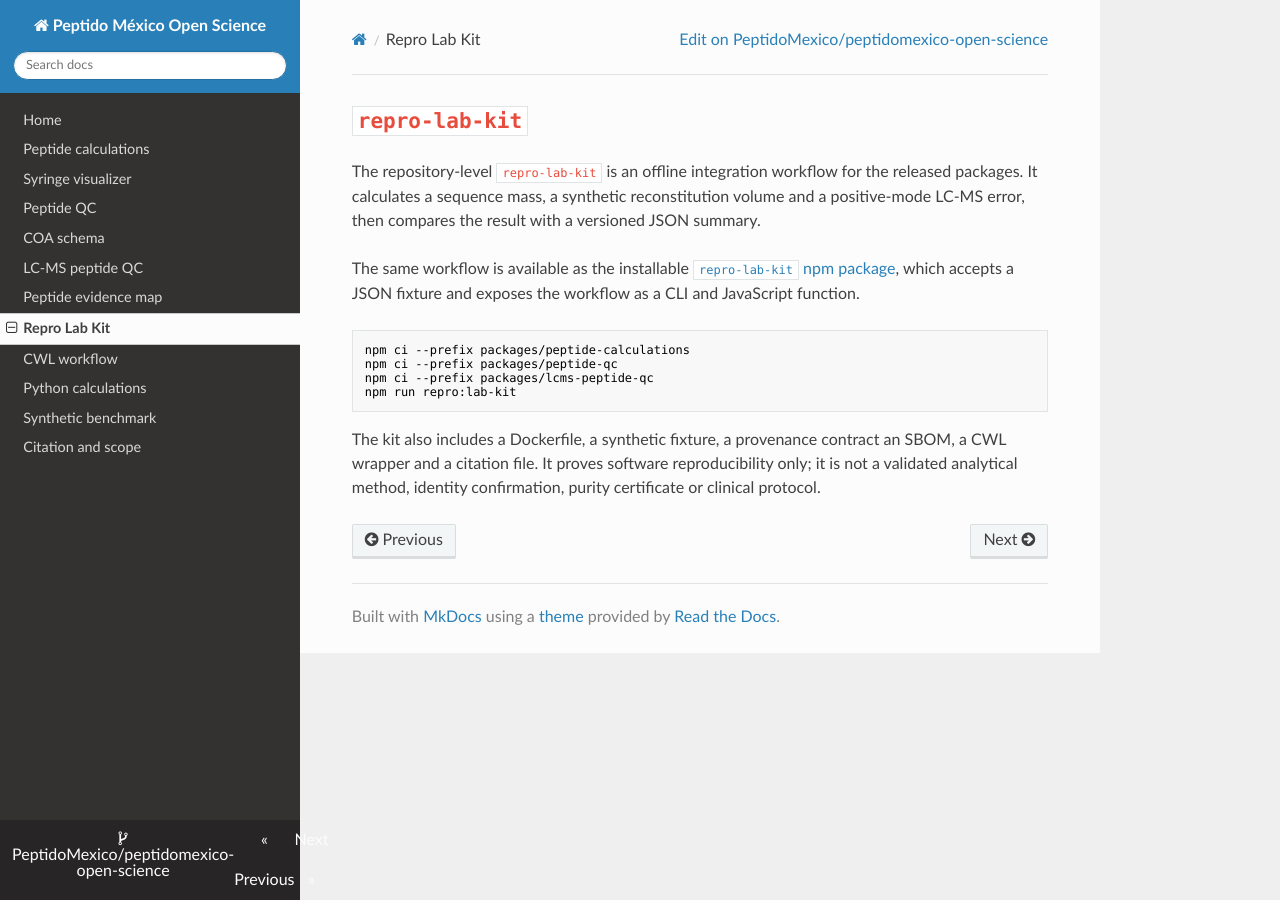
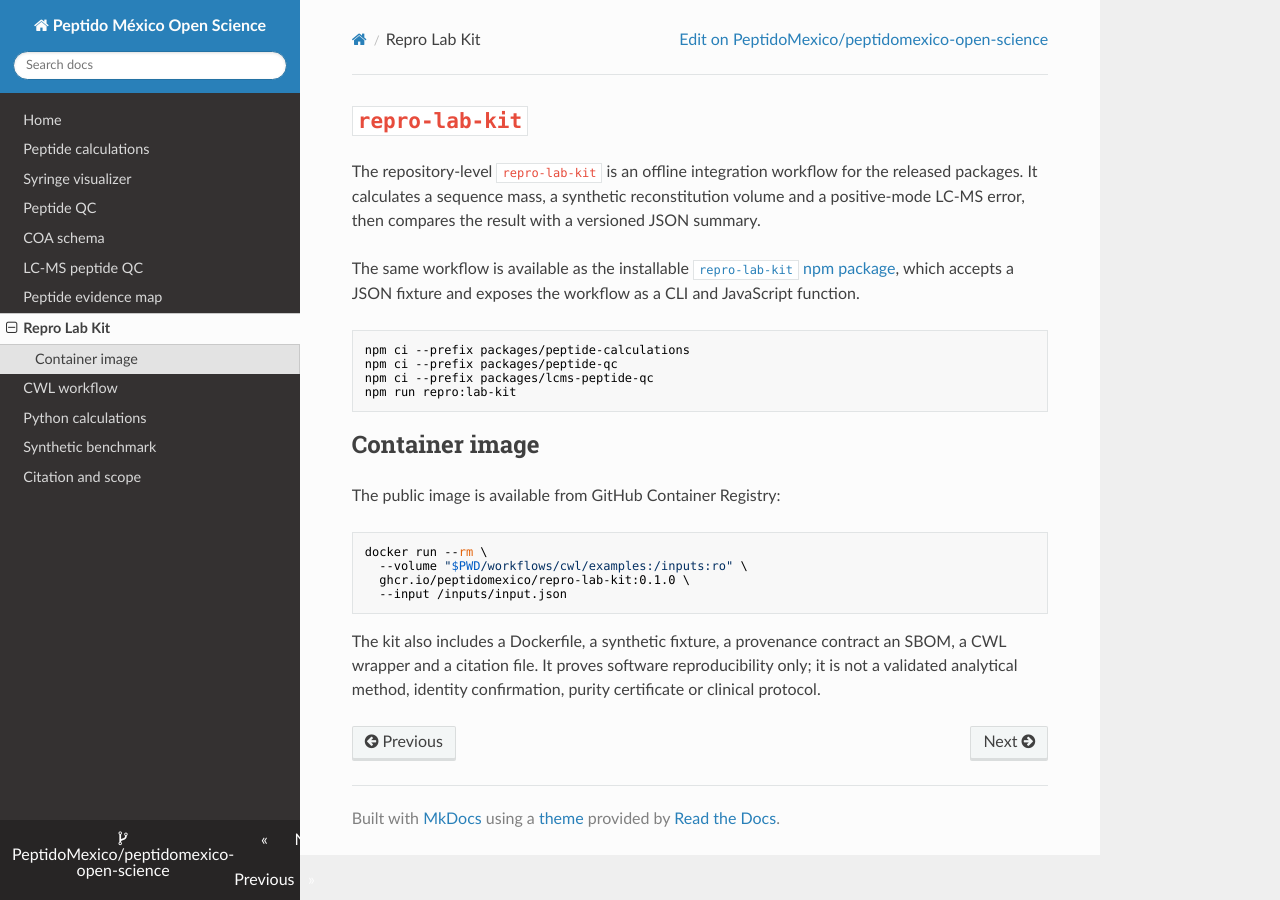
Before and after one commit to PeptidoMexico/peptidomexico-open-science, an MkDocs documentation site: the page built from docs/open-source/repro-lab-kit.md, in a window 1280 px wide. Built offline with MkDocs 1.6.1, drawn with Linux system fonts in a browser that asks for light colours; nearby versions of some CDN libraries.

Commit message:
Document public GHCR image

````diff
--- a/docs/open-source/repro-lab-kit.md
+++ b/docs/open-source/repro-lab-kit.md
@@ -16,6 +16,17 @@ npm ci --prefix packages/lcms-peptide-qc
 npm run repro:lab-kit
 ```
 
+## Container image
+
+The public image is available from GitHub Container Registry:
+
+```bash
+docker run --rm \
+  --volume "$PWD/workflows/cwl/examples:/inputs:ro" \
+  ghcr.io/peptidomexico/repro-lab-kit:0.1.0 \
+  --input /inputs/input.json
+```
+
 The kit also includes a Dockerfile, a synthetic fixture, a provenance contract
 an SBOM, a CWL wrapper and a citation file. It proves software reproducibility only; it is not a
 validated analytical method, identity confirmation, purity certificate or
````
Also changed, not shown: repro-lab-kit/README.md (+9 -0 lines).
